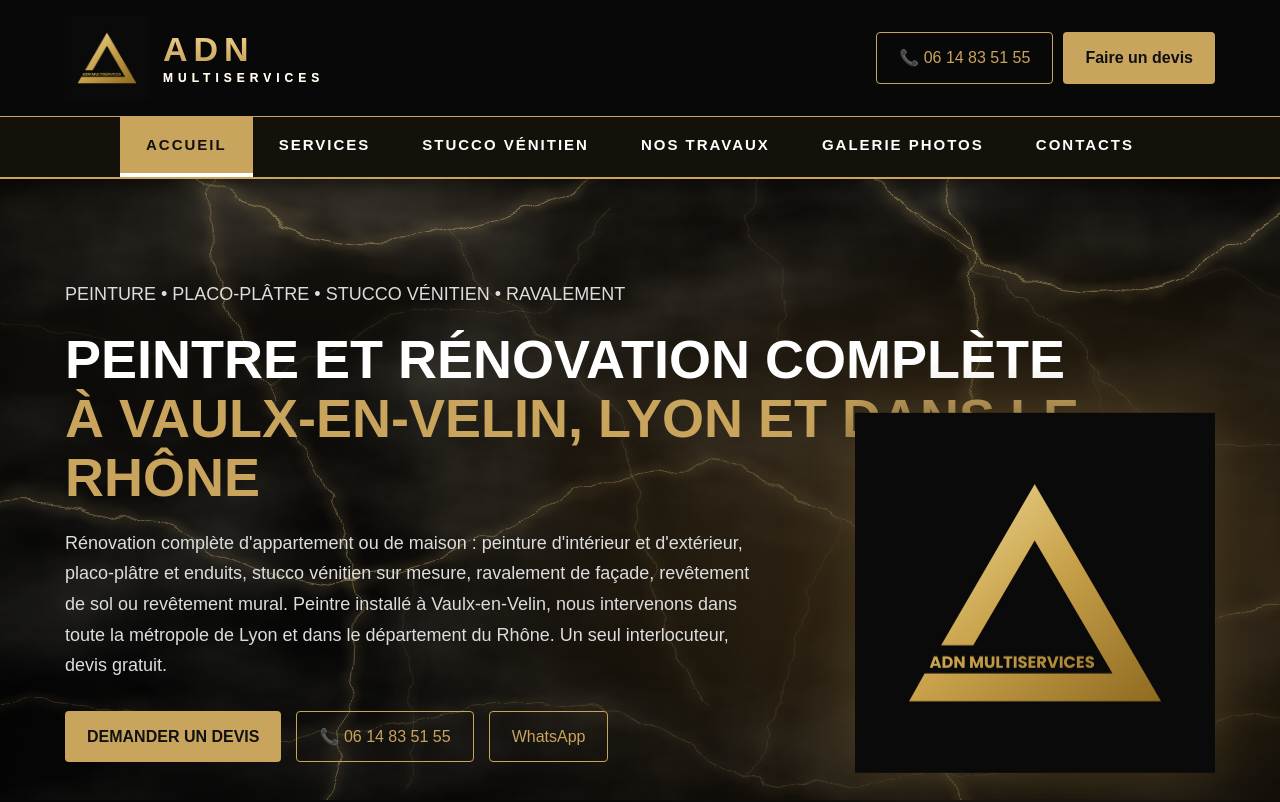
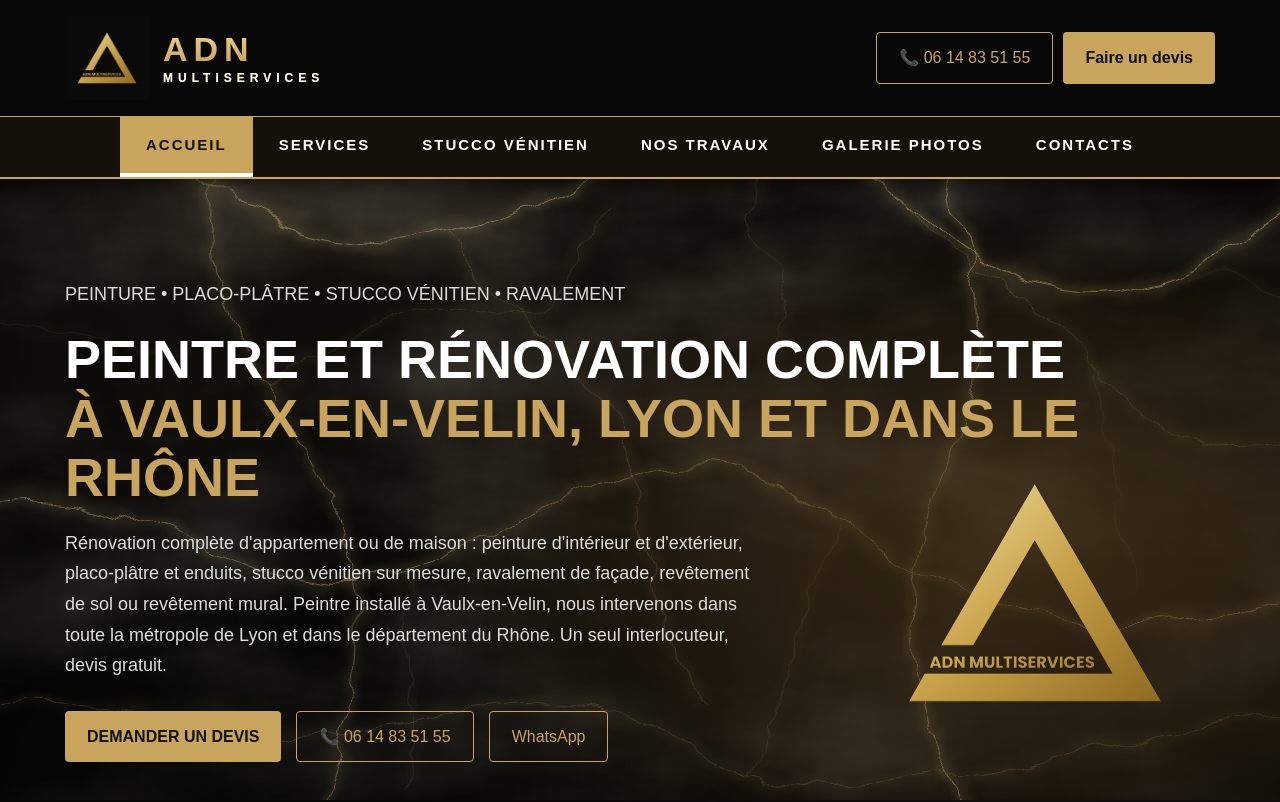
Before and after one commit to adnmultiservices/site, a plain HTML site: page index.html in a window 1280 px wide. Shown: the top 802 px of the page. Drawn offline with Linux system fonts and the light colour scheme.

Commit message:
Add files via upload

```diff
--- a/index.html
+++ b/index.html
@@ -444,7 +444,7 @@ h2::after{content:"";display:block;width:70px;height:2px;margin-top:14px;backgro
 .logo-txt small{display:block;margin-top:6px;font-size:12px;letter-spacing:5px;color:#fff;-webkit-text-fill-color:#fff}
 @media(max-width:520px){.logo-txt{font-size:24px;letter-spacing:4px}.logo-txt small{font-size:9px;letter-spacing:3px}}
 /* logo de l'accueil fondu dans le décor */
-.hero-logo{opacity:1;mix-blend-mode:normal;filter:drop-shadow(0 0 28px rgba(201,164,93,.35)) drop-shadow(0 8px 24px rgba(0,0,0,.6));-webkit-mask-image:none;mask-image:none}
+.hero-logo{opacity:1;mix-blend-mode:lighten;filter:none;background:transparent;-webkit-mask-image:none;mask-image:none}
 @media(max-width:900px){.hero-logo{opacity:1}}
 </style>
 </head>
```
